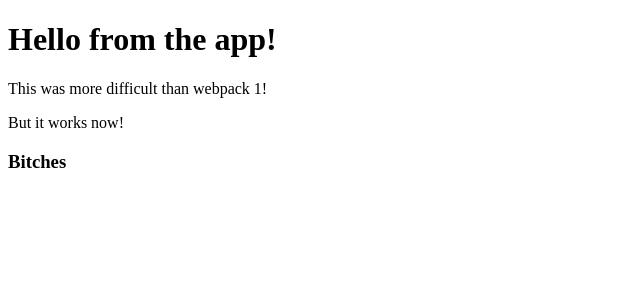
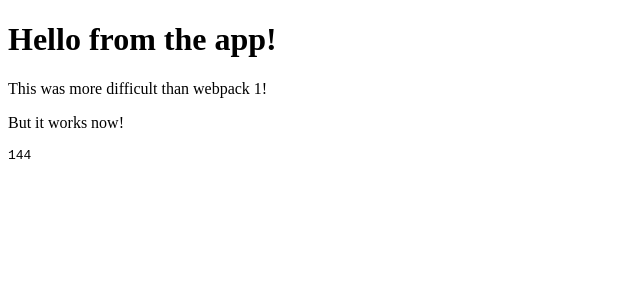
Before and after one commit to itsmed/react-boilerplates, a React app: page / in a window 1280 px wide. Shown: the top 300 px of the page, without its empty margins (0-640 px from the left). Built offline with nearby package versions, Linux system fonts and the light colour scheme.

Commit message:
Added state

```diff
--- a/src/components/App.js
+++ b/src/components/App.js
@@ -1,12 +1,26 @@
 import React, { Component } from 'react';
 
+import dbData from '../../fake_db';
+
 class App extends Component {
+  constructor(props) {
+    super(props);
+    this.state = {
+      data: dbData
+    };
+  }
+
   render() {
+    console.log('state', this.state);
     return <div>
       <h1>Hello from the app!</h1>
       <p>This was more difficult than webpack 1!</p>
       <p>But it works now!</p>
-      <h3>Bitches</h3>
+      <pre>
+        <code>
+          { 12 * 12}
+        </code>
+      </pre>
     </div>
   }
 }
```
